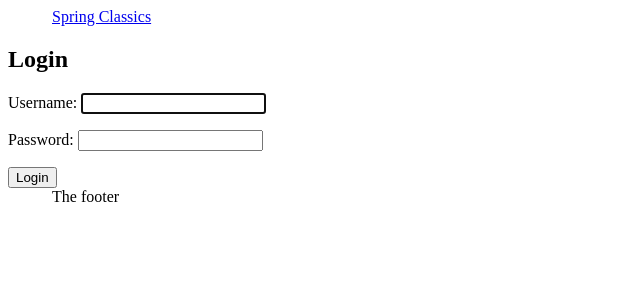
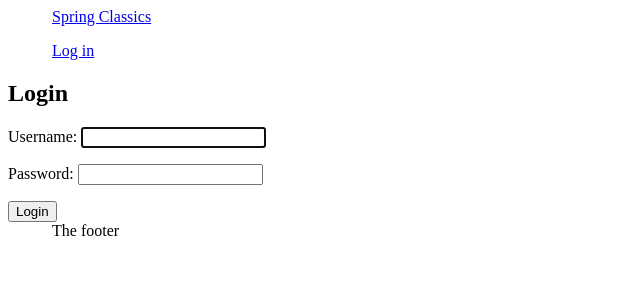
Before and after one commit to joelsmith80/modern-django, a Django app: a page that uses templates/base.html in a window 1280 px wide. Shown: the top 300 px of the page, without its empty margins (0-640 px from the left). Run offline with Django 3.2, Linux system fonts and the light colour scheme; parts of the project's set-up code (start-up, migrations or seed data) failed here and were passed over.

Commit message:
Got login and logout working

```diff
--- a/templates/base.html
+++ b/templates/base.html
@@ -13,6 +13,13 @@
   <header>
     <div class="wrap">
       <div class="region"><a href="/">Spring Classics</a></div>
+      <div class="region">
+        {% if user.is_authenticated %}
+          <p>Hi {{ user.username }}! (<a href="{% url 'logout' %}">Log out</a>)</p>
+        {% else %}
+          <p><a href="{% url 'login' %}">Log in</a></p>
+        {% endif %}
+      </div>
     </div>
   </header>
 
```
